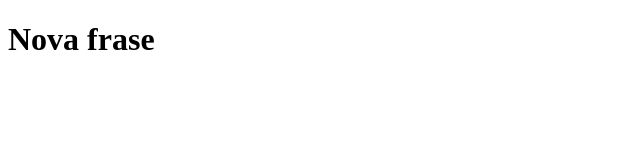
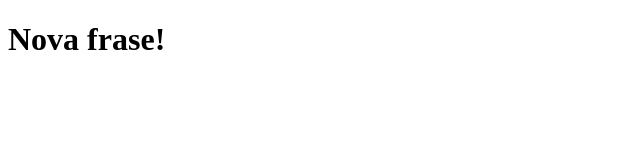
Before and after one commit to gabriel-1-meireles/clone-tabnews, a Next.js app: page / in a window 1280 px wide. Shown: the top 160 px of the page, without its empty margins (0-640 px from the left). Built offline with nearby package versions, Linux system fonts and the light colour scheme.

Commit message:
Alteracao mensagem index.js

```diff
--- a/pages/index.js
+++ b/pages/index.js
@@ -1,5 +1,5 @@
 function Home() {
-    return <h1>Nova frase</h1>
+    return <h1>Nova frase!</h1>
 }
 
 export default Home;
```
